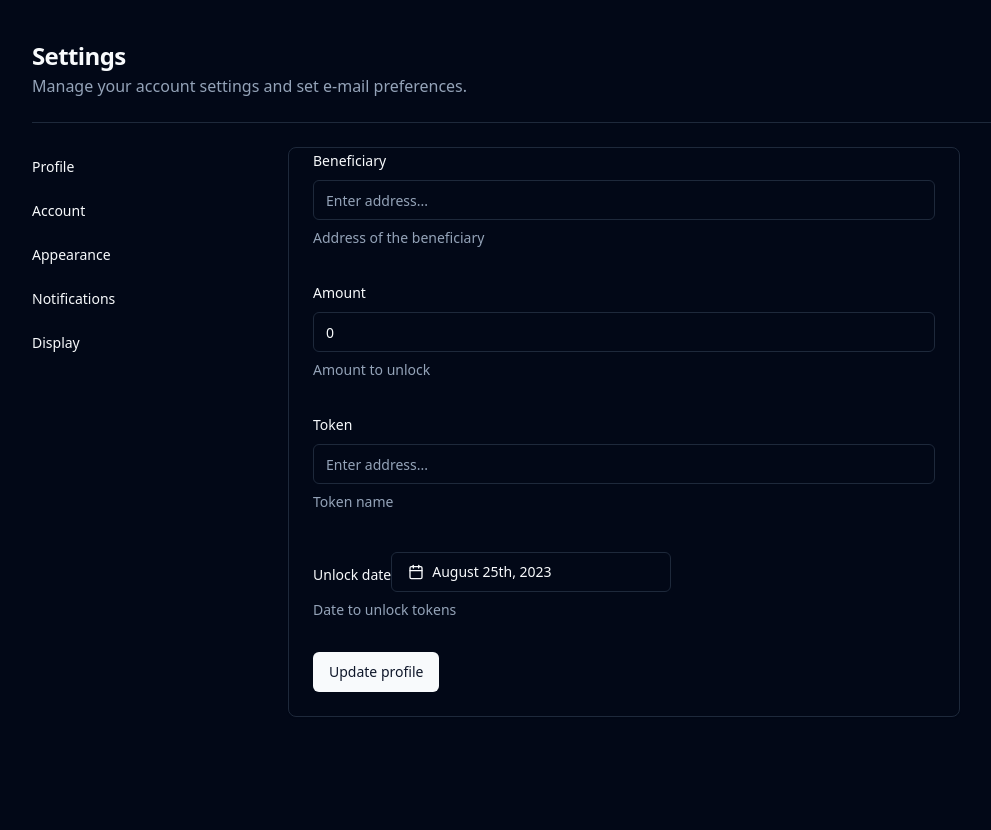
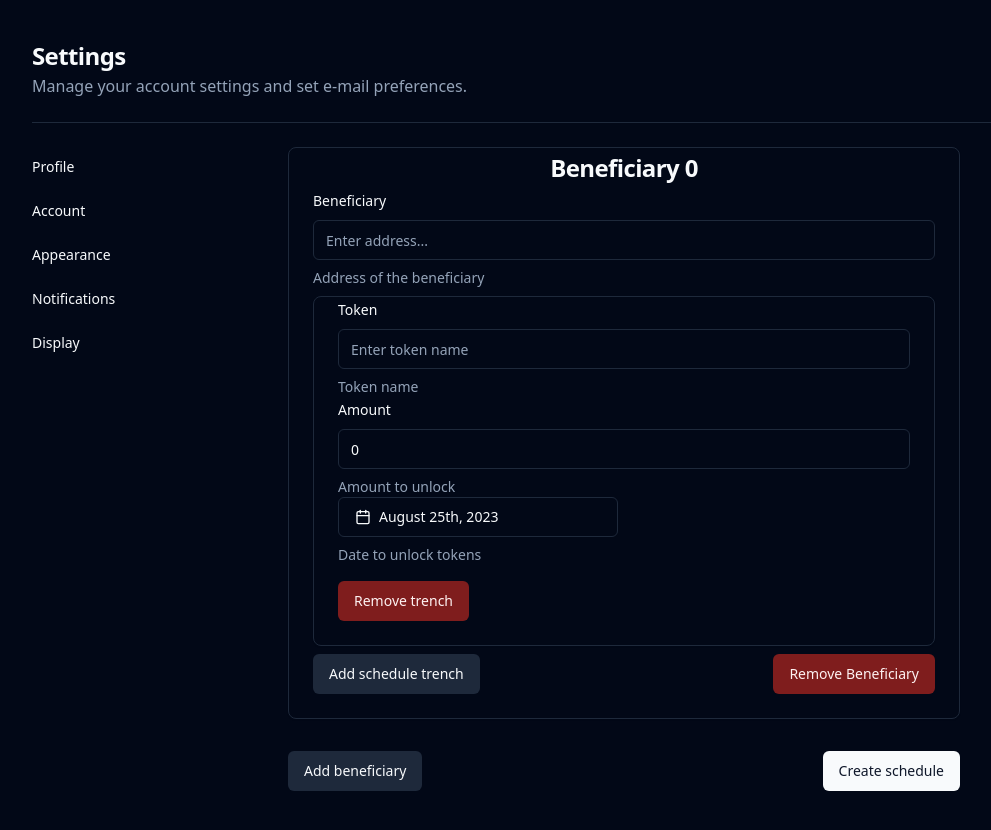
Before and after one commit to ADAOcommunity/cardano-vesting-dApp, a Next.js app in the folder frontend/: page /create in a window 1280 px wide. Shown: the top 830 px of the page, without its empty margins (8-999 px from the left). Before the commit the page ends 800 px from the top, so only its background shows below. Built offline with nearby package versions, Linux system fonts and the light colour scheme.

Commit message:
Improve form

```diff
--- a/frontend/components/form/create-form.tsx
+++ b/frontend/components/form/create-form.tsx
@@ -25,6 +25,7 @@ import {
 import { Textarea } from "@/components/ui/textarea"
 import { toast } from "@/components/ui/use-toast"
 import { BeneficiarySchedule } from "./schedule-form"
+import { Card, CardContent, CardTitle } from "../ui/card"
 
 const profileFormSchema = z.object({
     username: z
@@ -121,12 +122,25 @@ export function ProfileForm() {
             ),
         })
     }
-
+    const addBeneficiary = (e: any) => {
+        e.preventDefault()
+        append({ beneficiary: "", schedule: [{ amount: 0, freeDate: new Date(), token: "" }] })
+    }
+    const removeBeneficiary = (e: any) => {
+        e.preventDefault()
+        remove()
+    }
     return (
         <Form {...form}>
             <form onSubmit={form.handleSubmit(onSubmit)} className="space-y-8">
                 {fields.map((field, index) => (
-                    <>
+                    <Card>
+                        <div className="text-center m-2" >
+                            <CardTitle title={`Beneficiary ${index}`} >
+                                {`Beneficiary ${index}`}
+                            </CardTitle>
+                        </div>
+                        <CardContent>
                             <FormField
                                 control={form.control}
                                 name={`items.${index}.beneficiary`}
@@ -143,12 +157,15 @@ export function ProfileForm() {
                                     </FormItem>
                                 )}
                             />
-                        <>
-                            <BeneficiarySchedule scheduleIndex={index} />
-                        </>
-                    </>
+                            <BeneficiarySchedule onRemove={removeBeneficiary} scheduleIndex={index} />
+                        </CardContent>
+
+                    </Card>
                 ))}
-                <Button type="submit">Update profile</Button>
+                <div className="flex justify-between w-full">
+                    <Button variant="secondary" onClick={addBeneficiary} >Add beneficiary</Button>
+                    <Button type="submit">Create schedule</Button>
+                </div>
             </form>
         </Form>
     )
--- a/frontend/components/form/schedule-form.tsx
+++ b/frontend/components/form/schedule-form.tsx
@@ -27,25 +27,54 @@ import { Calendar } from "../ui/calendar"
 import { Popover, PopoverContent, PopoverTrigger } from "../ui/popover"
 import { CalendarIcon } from "lucide-react"
 import { format } from "date-fns"
+import { Separator } from "../ui/separator"
+import { Card, CardContent } from "../ui/card"
 
 
 
 type Props = {
-    scheduleIndex: number
+    scheduleIndex: number,
+    onRemove: (e:any) => void
 }
 
-export function BeneficiarySchedule({ scheduleIndex }: Props) {
+export function BeneficiarySchedule({ scheduleIndex, onRemove }: Props) {
     const form = useFormContext()
     const { fields, append, remove } = useFieldArray({
         name: `items.${scheduleIndex}.schedule`,
         control: form.control,
     })
     const values = form.watch()
-    console.log({values})
+    console.log({ values })
+
+    const addBeneficiarySchedule = (e: any) => {
+        e.preventDefault()
+        append({ amount: "", token: "", freeDate: "" })
+    }
+    const removeBeneficiarySchedule = (e: any) => {
+        e.preventDefault()
+        remove()
+    }
     return (
         <>
             {fields.map((field, index) => (
-                <>
+                <Card className="my-2" >
+                    <CardContent>
+                        <FormField
+                            control={form.control}
+                            name={`items.${scheduleIndex}.schedule.${index}.token`}
+                            render={({ field }) => (
+                                <FormItem>
+                                    <FormLabel>Token</FormLabel>
+                                    <FormControl>
+                                        <Input placeholder="Enter token name" {...field} />
+                                    </FormControl>
+                                    <FormDescription>
+                                        Token name
+                                    </FormDescription>
+                                    <FormMessage />
+                                </FormItem>
+                            )}
+                        />
                         <FormField
                             control={form.control}
                             name={`items.${scheduleIndex}.schedule.${index}.amount`}
@@ -53,7 +82,7 @@ export function BeneficiarySchedule({ scheduleIndex }: Props) {
                                 <FormItem>
                                     <FormLabel>Amount</FormLabel>
                                     <FormControl>
-                                    <Input placeholder="Enter address..." {...field} />
+                                        <Input type="number" placeholder="Enter amount..." {...field} />
                                     </FormControl>
                                     <FormDescription>
                                         Amount to unlock
@@ -64,27 +93,11 @@ export function BeneficiarySchedule({ scheduleIndex }: Props) {
                         />
                         <FormField
                             control={form.control}
-                        name={`items.${scheduleIndex}.schedule.${index}.token`}
-                        render={({ field }) => (
-                            <FormItem>
-                                <FormLabel>Token</FormLabel>
-                                <FormControl>
-                                    <Input placeholder="Enter address..." {...field} />
-                                </FormControl>
-                                <FormDescription>
-                                    Token name
-                                </FormDescription>
-                                <FormMessage />
-                            </FormItem>
-                        )}
-                    />
-                    <FormField
-                        control={form.control}
                             name={`items.${scheduleIndex}.schedule.${index}.freeDate`}
                             render={({ field }) => (
                                 <FormItem>
-                               <> {console.log({field})}</>
-                                <FormLabel>Unlock date</FormLabel>
+                                    <> {console.log({ field })}</>
+                                    {/* <FormLabel>Unlock date</FormLabel> */}
                                     <FormControl>
                                         <Popover>
                                             <PopoverTrigger asChild>
@@ -103,7 +116,7 @@ export function BeneficiarySchedule({ scheduleIndex }: Props) {
                                                 <Calendar
                                                     mode="single"
                                                     selected={new Date()}
-                                                onSelect={(e)=>form.setValue(field.name, e)}
+                                                    onSelect={(e) => form.setValue(field.name, e)}
                                                     initialFocus
                                                 />
                                             </PopoverContent>
@@ -116,9 +129,14 @@ export function BeneficiarySchedule({ scheduleIndex }: Props) {
                                 </FormItem>
                             )}
                         />
-                </>
+                       <Button className="mt-4" variant="destructive" onClick={removeBeneficiarySchedule} >Remove trench</Button>
 
-
+                    </CardContent>
+                </Card>
             ))}
+            <div className="flex justify-between w-full">
+                <Button variant="secondary" onClick={addBeneficiarySchedule} >Add schedule trench</Button>
+                <Button variant="destructive" onClick={onRemove} >Remove Beneficiary</Button>
+            </div>
         </>)
 }
--- a/frontend/pages/create/index.tsx
+++ b/frontend/pages/create/index.tsx
@@ -11,12 +11,7 @@ export default function Create() {
         <>
             <Layout>
                 <div>
-                    <Card>
-                        <CardContent>
-                            <ProfileForm />
-
-                        </CardContent>
-                    </Card>
+                    <ProfileForm />
                 </div>
             </Layout>
         </>
```
Lines whose indentation alone changed are shown as unchanged.
